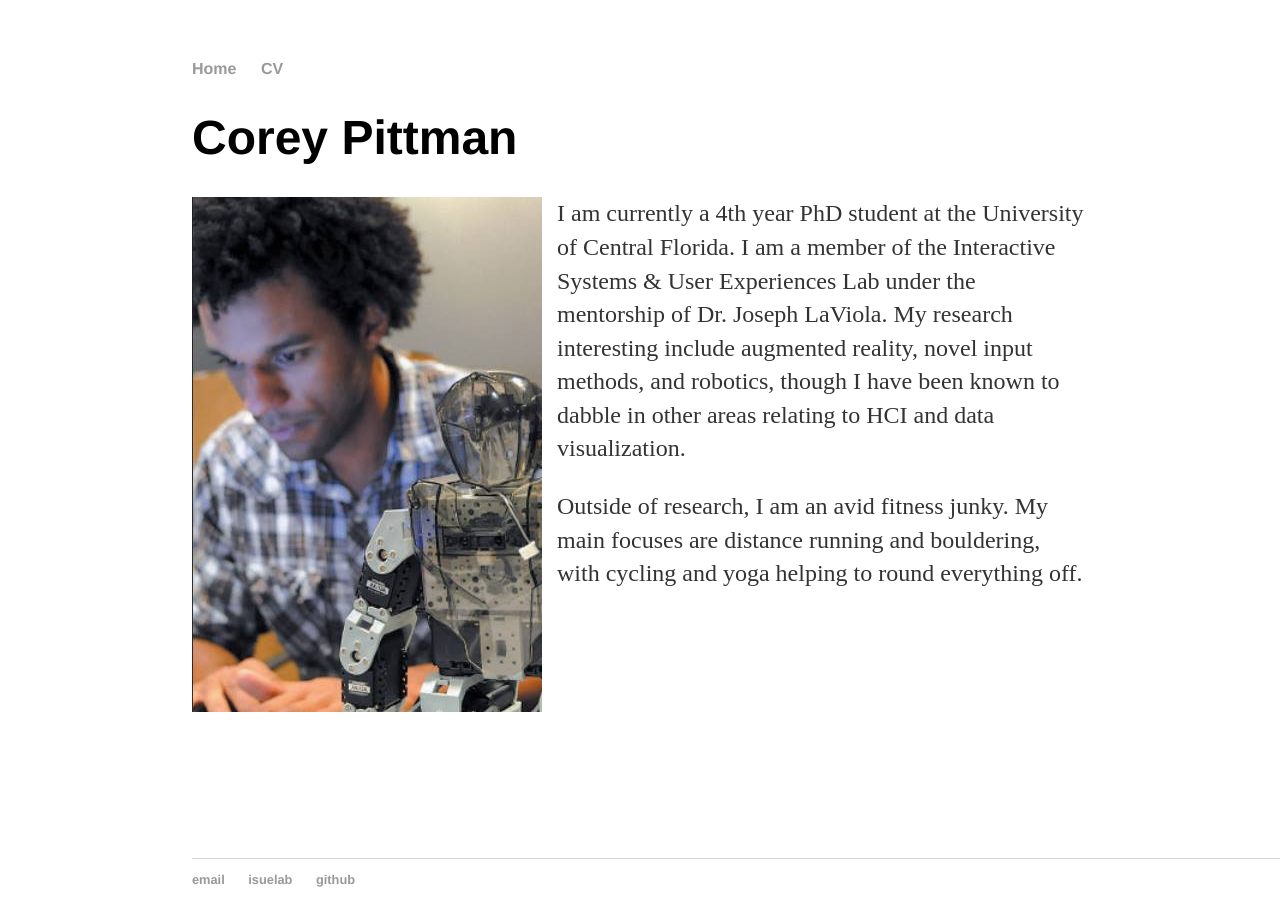
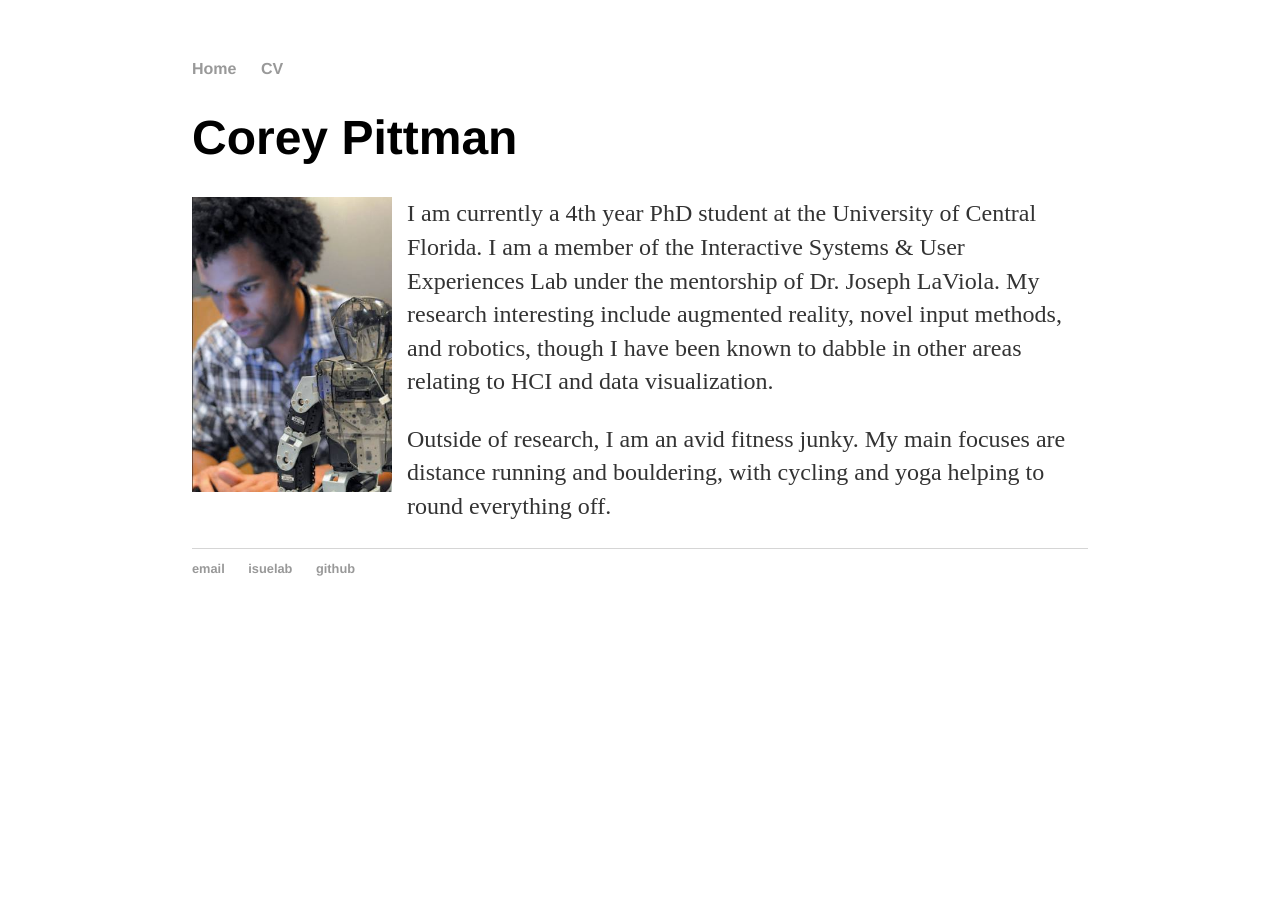
Before and after one commit to crpittman/crpittman.github.io, a Jekyll site: the page built from index.html, in a window 1280 px wide. Built offline with Jekyll 4.4.1, drawn with Linux system fonts in a browser that asks for light colours.

Commit message:
Update main.css

```diff
--- a/css/main.css
+++ b/css/main.css
@@ -31,9 +31,6 @@ p {
 footer {
     border-top: 1px solid #d5d5d5;
     font-size: .8em;
-    position: fixed;
-    bottom: 0;
-    width: 100%;
 }
 
 ul.posts {
@@ -45,6 +42,7 @@ ul.posts li {
     list-style: none;
 }
 img {
-    max-width: 100%;
+    width: 30%;
+    max-width: 200px;
     height: auto;
 }
```
